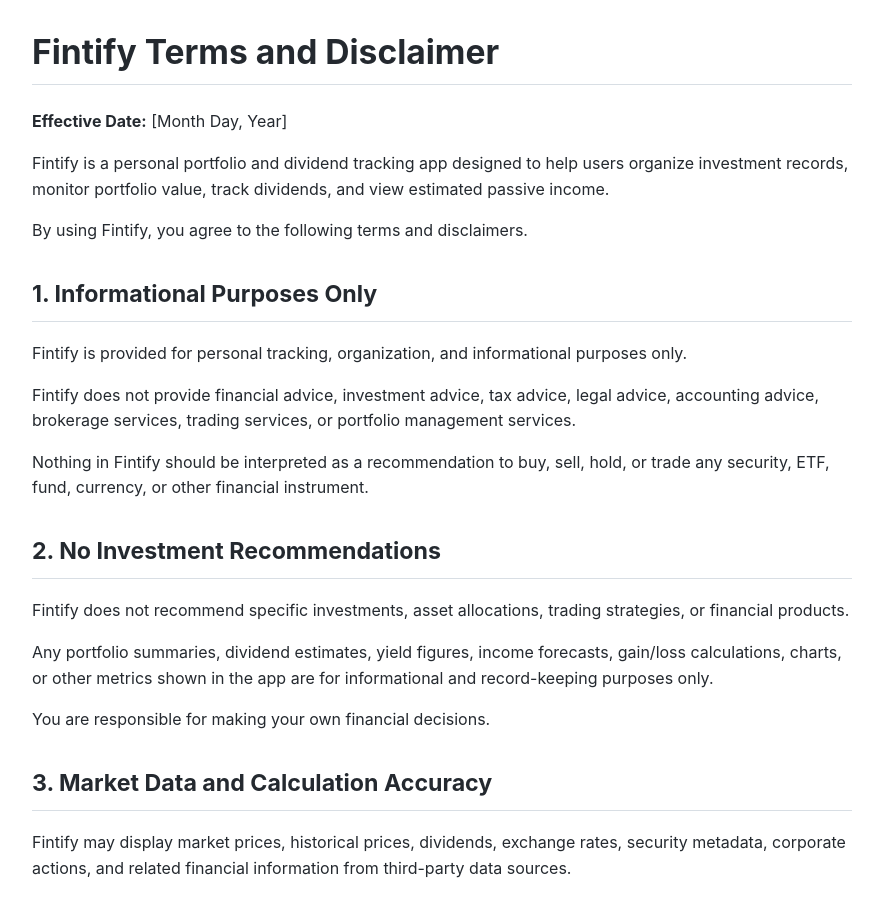
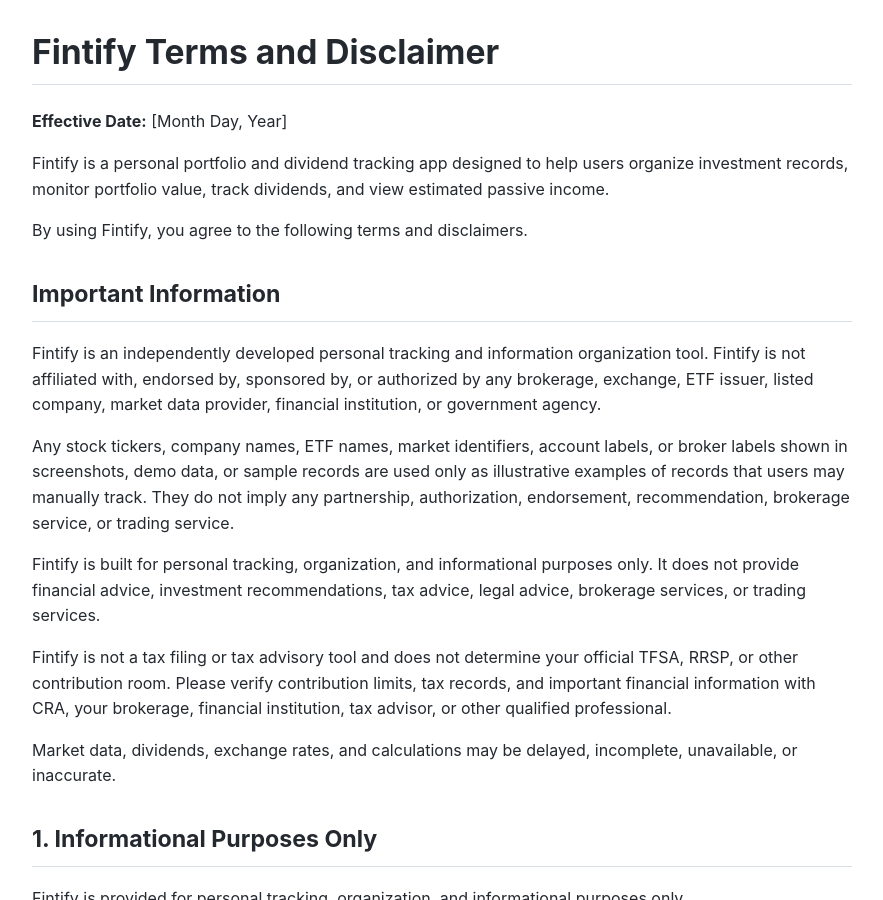
Before and after one commit to w-clawhauser/daysgain-site, a Jekyll site: the page built from terms.md, in a window 1280 px wide and 900 px high. Shown: the whole window, without its empty margins (198-1081 px from the left). Built offline with Jekyll 4.4.1, drawn with Linux system fonts in a browser that asks for light colours; our own code applies the rules of GitHub Pages for plain Markdown files.

Commit message:
Add affiliation disclaimer to terms pages

```diff
--- a/terms.md
+++ b/terms.md
@@ -5,6 +5,18 @@
 Fintify is a personal portfolio and dividend tracking app designed to help users organize investment records, monitor portfolio value, track dividends, and view estimated passive income.
 
 By using Fintify, you agree to the following terms and disclaimers.
+
+## Important Information
+
+Fintify is an independently developed personal tracking and information organization tool. Fintify is not affiliated with, endorsed by, sponsored by, or authorized by any brokerage, exchange, ETF issuer, listed company, market data provider, financial institution, or government agency.
+
+Any stock tickers, company names, ETF names, market identifiers, account labels, or broker labels shown in screenshots, demo data, or sample records are used only as illustrative examples of records that users may manually track. They do not imply any partnership, authorization, endorsement, recommendation, brokerage service, or trading service.
+
+Fintify is built for personal tracking, organization, and informational purposes only. It does not provide financial advice, investment recommendations, tax advice, legal advice, brokerage services, or trading services.
+
+Fintify is not a tax filing or tax advisory tool and does not determine your official TFSA, RRSP, or other contribution room. Please verify contribution limits, tax records, and important financial information with CRA, your brokerage, financial institution, tax advisor, or other qualified professional.
+
+Market data, dividends, exchange rates, and calculations may be delayed, incomplete, unavailable, or inaccurate.
 
 ## 1. Informational Purposes Only
 
```
Also changed, not shown: zh/terms.md (+12 -0 lines).
